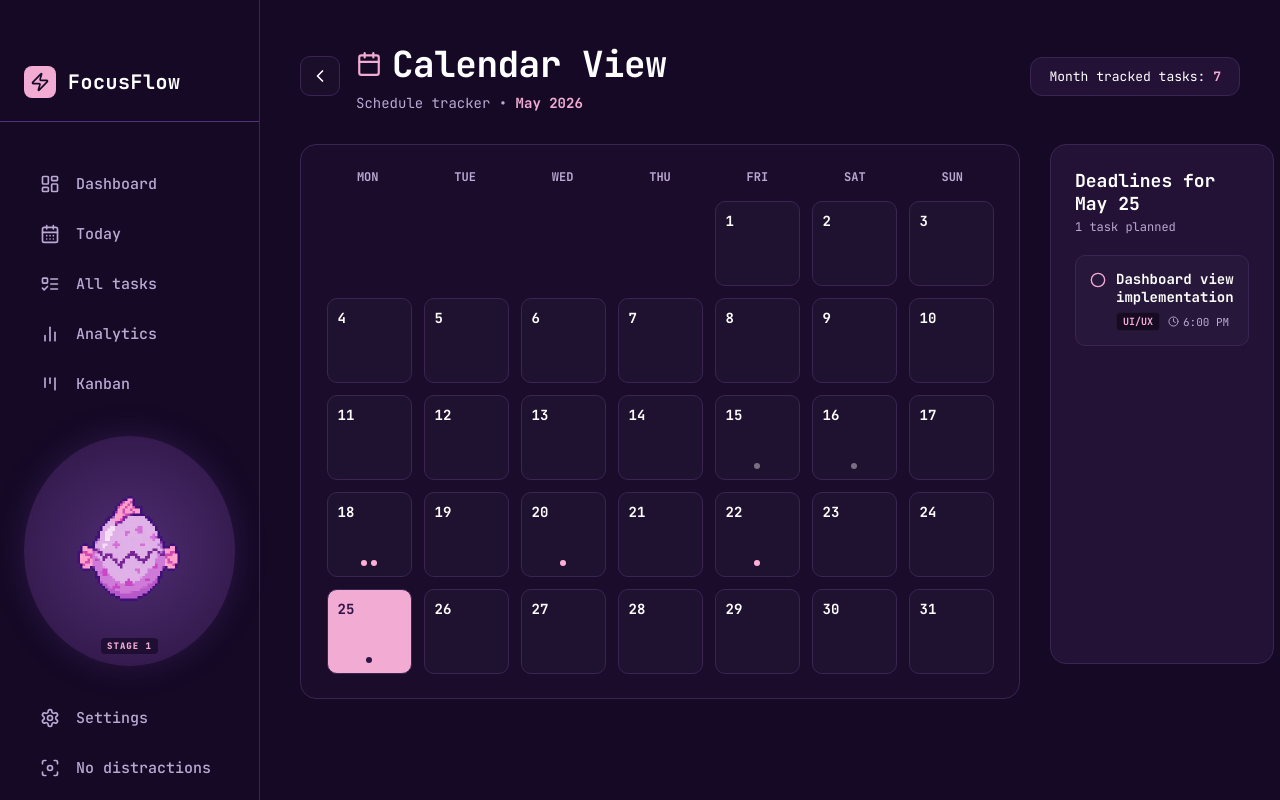
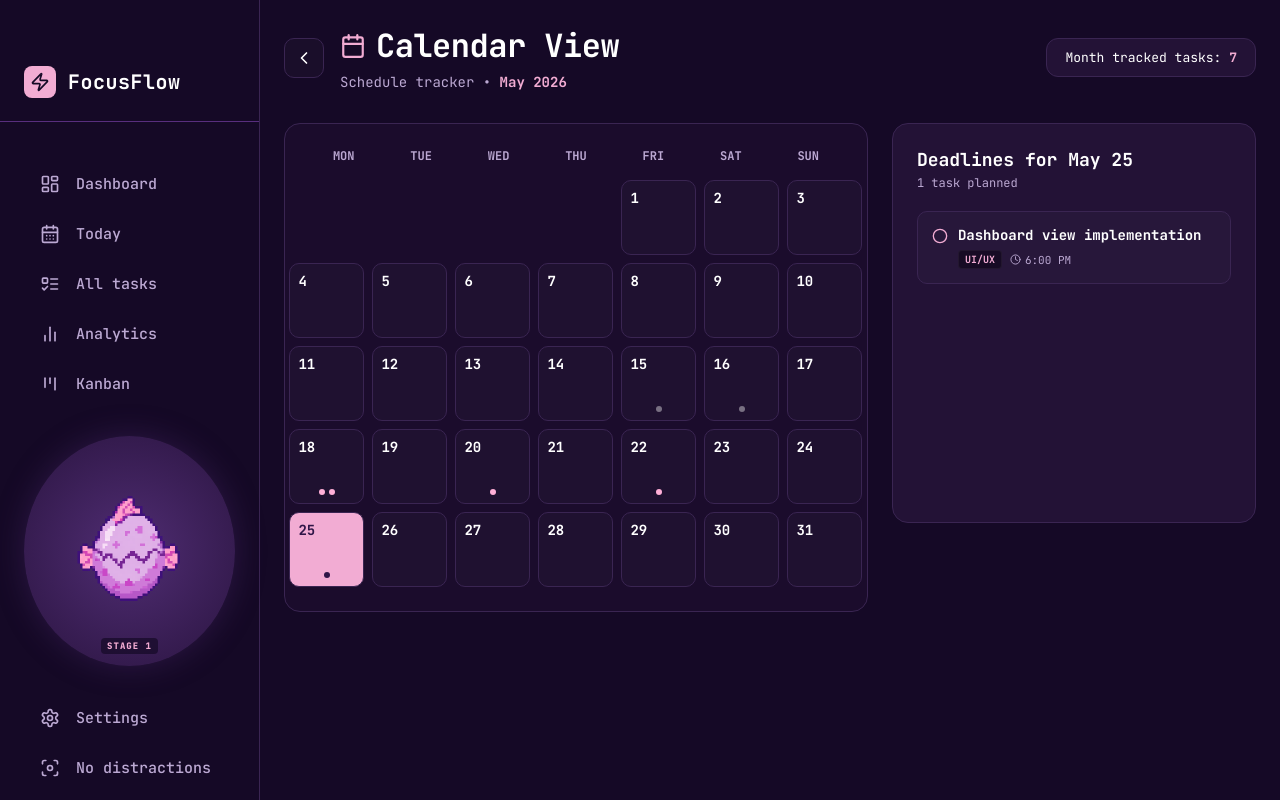
Before and after one commit to awramik/FocusFlow, a React (Vite) app: page /calendar in a window 1280 px wide. Built offline with nearby package versions, Linux system fonts and the light colour scheme.

Commit message:
trial and error

```diff
--- a/src/pages/Calendar.jsx
+++ b/src/pages/Calendar.jsx
@@ -50,10 +50,10 @@ export default function Calendar() {
     : 0;
 
   return (
-    <div style={{ padding: '40px', color: 'var(--text-main)', width: '100%', maxWidth: '1240px', margin: '0 auto', boxSizing: 'border-box' }}>
+    <div style={{ padding: '24px', color: 'var(--text-main)', width: '100%', maxWidth: '1400px', margin: '0 auto', boxSizing: 'border-box' }}>
 
       {/* NAGŁÓWEK Z RETURN BUTTONEM */}
-      <div style={{ display: 'flex', alignItems: 'center', justifyContent: 'space-between', marginBottom: '32px', width: '100%' }}>
+      <div style={{ display: 'flex', alignItems: 'center', justifyContent: 'space-between', marginBottom: '32px', width: '100%', flexWrap: 'wrap', gap: '16px' }}>
         <div style={{ display: 'flex', alignItems: 'center', gap: '16px' }}>
 
           {/* PRZYCISK POWROTU (Return Button) */}
@@ -88,7 +88,7 @@ export default function Calendar() {
           <div>
             <div style={{ display: 'flex', alignItems: 'center', gap: '10px' }}>
               <CalendarIcon size={26} style={{ color: 'var(--accent-primary)' }} />
-              <h1 style={{ fontSize: '36px', fontWeight: '700', margin: 0, letterSpacing: '-0.5px' }}>
+              <h1 style={{ fontSize: '32px', fontWeight: '700', margin: 0, letterSpacing: '-0.5px' }}>
                 Calendar View
               </h1>
             </div>
@@ -106,21 +106,22 @@ export default function Calendar() {
         </div>
       </div>
 
-      <div style={{ display: 'flex', gap: '30px', width: '100%', alignItems: 'start' }}>
+      {/* GŁÓWNY KONTENER (ELASTYCZNY REAKTYWNY UKŁAD) */}
+      <div style={{ display: 'flex', gap: '24px', width: '100%', alignItems: 'start', flexWrap: 'wrap' }}>
 
-        {/* LEWA STRONA: SZEROKA SIATKA KALENDARZA */}
+        {/* LEWA STRONA: ELASTYCZNA SIATKA KALENDARZA */}
         <div style={{
           background: 'rgba(35, 18, 54, 0.4)',
           borderRadius: '16px',
           border: '1px solid var(--border)',
           padding: '24px',
-          width: '720px',
-          flexShrink: 0,
+          flex: '1.7', // Kalendarz zajmuje proporcjonalnie więcej miejsca
+          minWidth: '320px', // Bezpieczna minimalna szerokość dla małych ekranów
           boxSizing: 'border-box'
         }}>
 
           {/* Nazwy dni tygodnia */}
-          <div style={{ display: 'grid', gridTemplateColumns: 'repeat(7, 1fr)', gap: '12px', textAlign: 'center', marginBottom: '16px' }}>
+          <div style={{ display: 'grid', gridTemplateColumns: 'repeat(7, 1fr)', gap: '8px', textAlign: 'center', marginBottom: '16px' }}>
             {['Mon', 'Tue', 'Wed', 'Thu', 'Fri', 'Sat', 'Sun'].map((d, idx) => (
               <div key={idx} style={{ color: 'var(--text-muted)', fontWeight: '700', fontSize: '12px', textTransform: 'uppercase' }}>
                 {d}
@@ -128,15 +129,16 @@ export default function Calendar() {
             ))}
           </div>
 
+          {/* Dni miesiąca dopasowujące się do szerokości (1fr) */}
           <div style={{
             display: 'grid',
-            gridTemplateColumns: 'repeat(7, 85px)',
-            gridAutoRows: '85px',
-            gap: '12px',
+            gridTemplateColumns: 'repeat(7, 1fr)', // Każda kolumna ma identyczny procent szerokości
+            gridAutoRows: 'minmax(75px, auto)', // Wysokość dopasowuje się, ale ma bezpieczne minimum
+            gap: '8px',
             justifyContent: 'center'
           }}>
             {emptySpaces.map(space => (
-              <div key={`empty-${space}`} style={{ width: '85px', height: '85px', opacity: 0 }} />
+              <div key={`empty-${space}`} style={{ opacity: 0 }} />
             ))}
 
             {daysInMonth.map(day => {
@@ -149,15 +151,21 @@ export default function Calendar() {
                   key={day}
                   onClick={() => setSelectedDay(day)}
                   style={{
-                    width: '85px',
-                    height: '85px',
+                    aspectRatio: '1 / 1', // Sprawia, że kafelki są idealnymi kwadratami niezależnie od szerokości ekranu
                     background: isSelected ? 'var(--accent-primary)' : 'rgba(255, 255, 255, 0.02)',
                     border: isToday && !isSelected ? '2px solid var(--accent-primary)' : '1px solid var(--border)',
                     borderRadius: '10px',
-                    padding: '10px',
+                    padding: '8px',
                     cursor: 'pointer',
                     position: 'relative',
-                    boxSizing: 'border-box'
+                    boxSizing: 'border-box',
+                    transition: 'transform 0.1s ease, background-color 0.2s ease',
+                  }}
+                  onMouseEnter={(e) => {
+                    if (!isSelected) e.currentTarget.style.backgroundColor = 'rgba(255, 255, 255, 0.06)';
+                  }}
+                  onMouseLeave={(e) => {
+                    if (!isSelected) e.currentTarget.style.backgroundColor = 'rgba(255, 255, 255, 0.02)';
                   }}
                 >
                   <span style={{
@@ -166,8 +174,8 @@ export default function Calendar() {
                     color: isSelected ? '#2F1547' : isToday ? 'var(--accent-primary)' : 'var(--text-main)',
                     fontFamily: "'JetBrains Mono', monospace",
                     position: 'absolute',
-                    top: '10px',
-                    left: '10px'
+                    top: '8px',
+                    left: '8px'
                   }}>
                     {day}
                   </span>
@@ -175,15 +183,15 @@ export default function Calendar() {
                   {dayTasks.length > 0 && (
                     <div style={{
                       position: 'absolute',
-                      bottom: '10px',
-                      left: '0',
-                      right: '0',
+                      bottom: '8px',
+                      left: '4px',
+                      right: '4px',
                       display: 'flex',
                       gap: '4px',
                       justifyContent: 'center',
                       alignItems: 'center',
-                      width: '100%',
-                      pointerEvents: 'none'
+                      pointerEvents: 'none',
+                      flexWrap: 'wrap'
                     }}>
                       {dayTasks.slice(0, 3).map((t, idx) => (
                         <div
@@ -212,8 +220,9 @@ export default function Calendar() {
           borderRadius: '16px',
           border: '1px solid var(--border)',
           padding: '24px',
-          minHeight: '520px',
-          flex: 1,
+          minHeight: '400px',
+          flex: '1', // Panel zadań jest nieco węższy niż siatka
+          minWidth: '280px',
           boxSizing: 'border-box'
         }}>
           <h3 style={{ fontSize: '18px', fontWeight: '700', margin: '0 0 4px 0' }}>
@@ -252,7 +261,7 @@ export default function Calendar() {
                         {task.title}
                       </h4>
 
-                      <div style={{ display: 'flex', gap: '8px', alignItems: 'center', marginTop: '6px' }}>
+                      <div style={{ display: 'flex', gap: '8px', alignItems: 'center', marginTop: '6px', flexWrap: 'wrap' }}>
                         <span style={{
                           backgroundColor: '#170b24', padding: '2px 6px', borderRadius: '4px', fontSize: '10px', fontWeight: '700',
                           border: '1px solid rgba(255,255,255,0.05)', color: 'var(--accent-primary)'
--- a/src/pages/Kanban.jsx
+++ b/src/pages/Kanban.jsx
@@ -15,7 +15,7 @@ export default function Kanban() {
   const [selectedPriority, setSelectedPriority] = useState('ALL');
   const [showFilters, setShowFilters] = useState(false);
 
-  // STAN DLA NOWYCH ZADAŃ I FORMULARZA (POPRAWIONE)
+  // STAN DLA NOWYCH ZADAŃ I FORMULARZA
   const [localTasks, setLocalTasks] = useState([]);
   const [isFormOpen, setIsFormOpen] = useState(false);
   const [newTitle, setNewTitle] = useState('');
```
